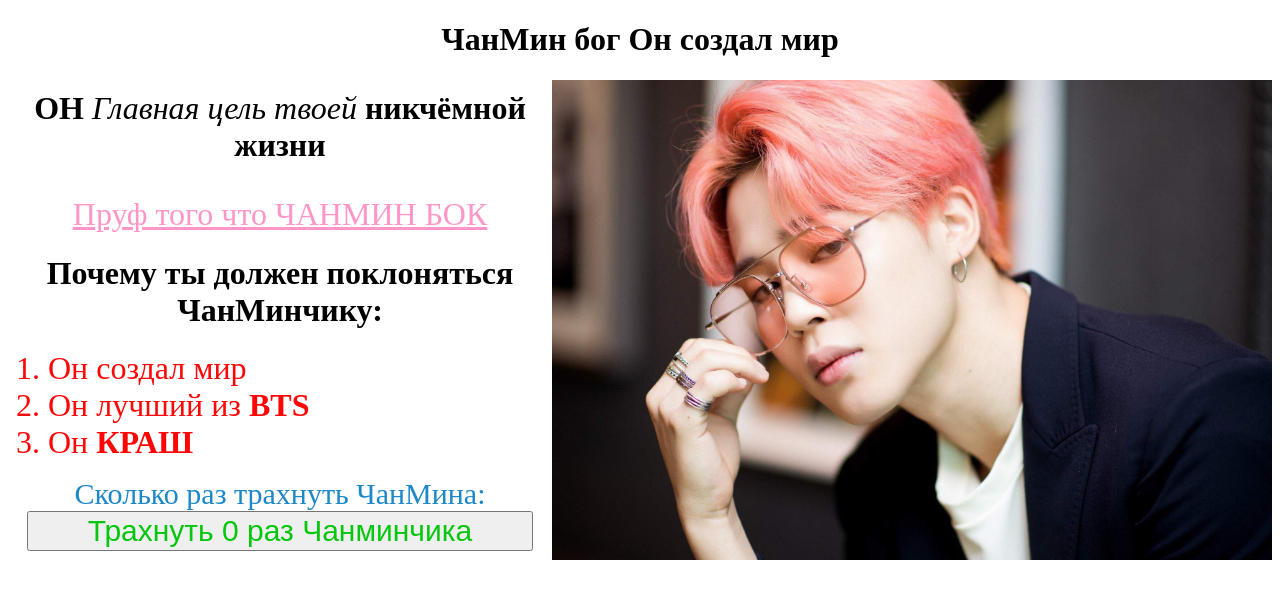
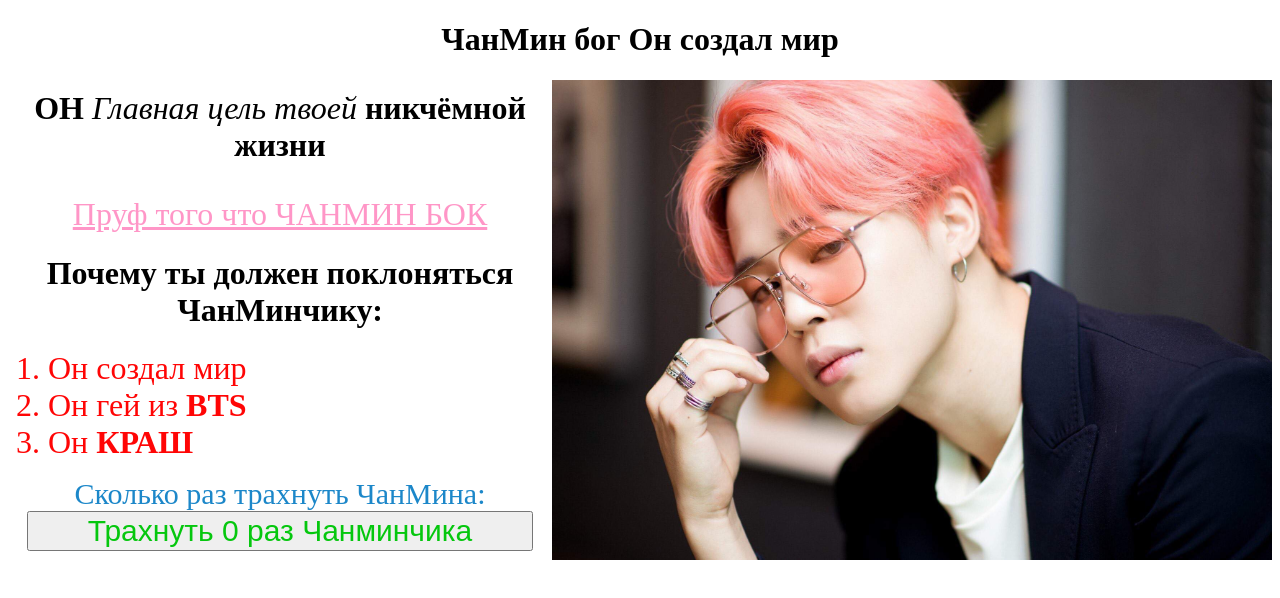
Before and after one commit to makeks/chanminbog, a plain HTML site: page index.html in a window 1280 px wide. Drawn offline with Linux system fonts and the light colour scheme.

Commit message:
Update index.html

```diff
--- a/index.html
+++ b/index.html
@@ -16,7 +16,7 @@
         <h1 align = middle >Почему ты должен поклоняться ЧанМинчику:</h1 >
             <ol>
                 <li style="font-size: 200%;color:rgba(255, 0, 0, 0.979)">Он создал мир</li>
-                <li style="font-size: 200%;color:rgba(255, 0, 0, 0.979)">Он лучший из <strong>BTS</strong></li>
+                <li style="font-size: 200%;color:rgba(255, 0, 0, 0.979)">Он гей из <strong>BTS</strong></li>
                 <li style="font-size: 200%;color:rgba(255, 0, 0, 0.979)">Он <strong>КРАШ</strong></li>
             </ol>
             <style>
```
